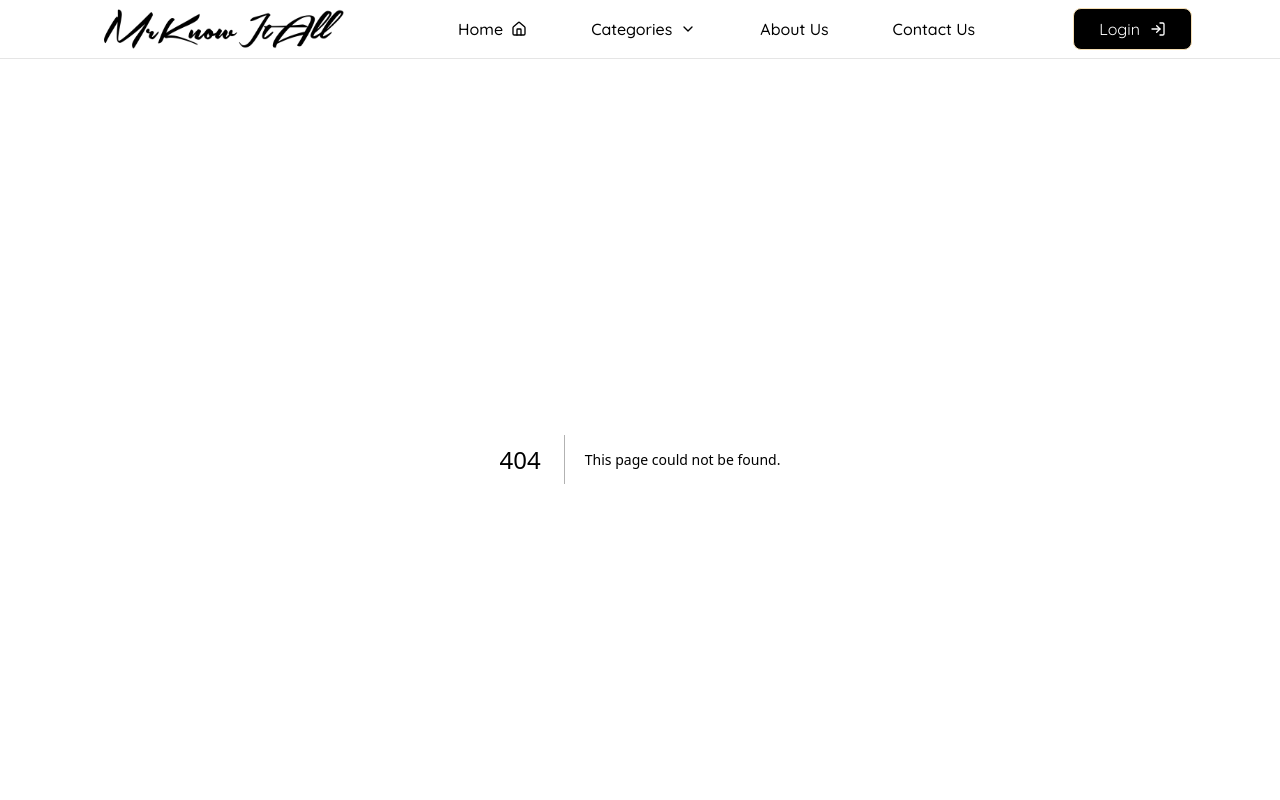
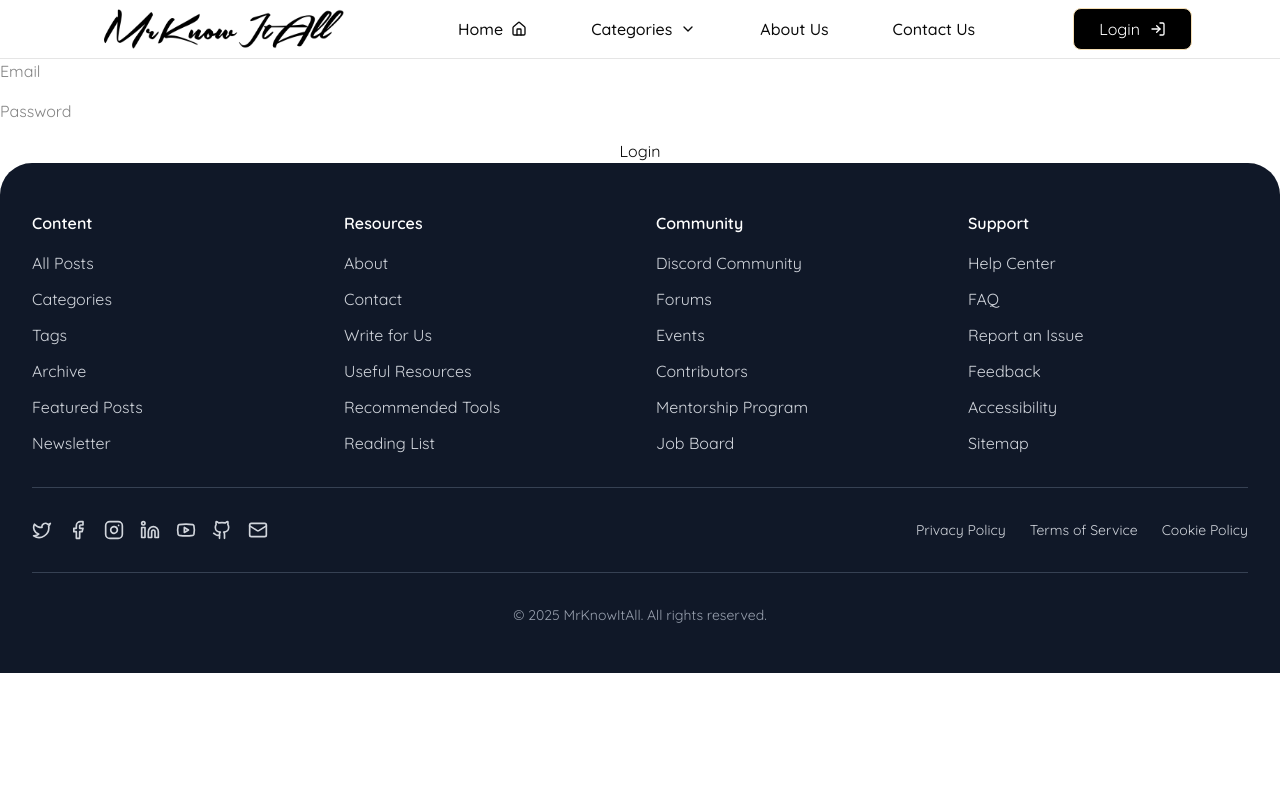
Before and after one commit to byrthokobi/blog-site-nextJS, a Next.js app: page /login in a window 1280 px wide. Before the commit this address had no page. Shown: the top 800 px of the page. Built offline with nearby package versions, Linux system fonts and the light colour scheme.

Commit message:
feat: Adding Comment Section for All Individual Pages

```diff
--- a/src/app/blogs/[category]/[slug]/page.tsx
+++ b/src/app/blogs/[category]/[slug]/page.tsx
@@ -1,4 +1,25 @@
 import Image from "next/image";
+
+
+interface Author {
+    firstName?: string;
+    lastName?: string;
+    avatar?: {
+        url: string;
+    };
+}
+
+
+interface Comment {
+    id: string;
+    content: string;
+    createdAt: string;
+    author?: Author;
+}
+
+interface CommentsResponse {
+    docs: Comment[];
+}
 
 export default async function BlogPostPage({ params }: { params: { category: string; slug: string } }) {
     const { category, slug } = await params;
@@ -16,8 +37,6 @@ export default async function BlogPostPage({ params }: { params: { category: str
     const categoryName = category.toUpperCase();
     const content = post.content?.root?.children?.[0]?.children?.[0]?.text ?? "";
 
-    console.log(post.categories);
-
     const featuredImage = post.featuredImage
         ? `${url}${post.featuredImage.url}`
         : "/placeholder.jpg";
@@ -26,6 +45,24 @@ export default async function BlogPostPage({ params }: { params: { category: str
     const authorAvatar = post.author?.avatar
         ? `${url}${post.author.avatar.url}`
         : "/default-avatar.png";
+
+    const commentsRes = await fetch(
+        `${url}/api/comments?where[post][equals]=${id}`,
+        { cache: "no-store" }
+    );
+    const commentsData: CommentsResponse = await commentsRes.json();
+
+    console.log(commentsData);
+
+    const comments = commentsData.docs.map((c) => ({
+        id: c.id,
+        author: `${c.author?.firstName ?? "Anonymous"} ${c.author?.lastName ?? ""}`.trim(),
+        content: c.content,
+        createdAt: new Date(c.createdAt).toLocaleString(),
+        avatar: c.author?.avatar?.url
+            ? `${url}${c.author.avatar.url}`
+            : "/default-avatar.png",
+    }));
 
     return (
         <article className="max-w-4xl mx-auto p-6">
@@ -67,6 +104,37 @@ export default async function BlogPostPage({ params }: { params: { category: str
                 <span className="px-4 text-gray-500 text-sm">The End</span>
                 <div className="flex-grow border-t border-gray-300"></div>
             </div>
+
+            <div className="max-w-3xl mx-auto p-6">
+                <h3 className="text-2xl font-bold mb-6">Comments ({comments.length})</h3>
+
+                {/* Comment Form */}
+                <div className="mb-8 border-b pb-6">
+                    <textarea
+                        placeholder="Add a comment..."
+                        className="w-full p-3 border border-gray-300 rounded mb-3 focus:outline-none focus:border-gray-600"
+                    />
+                    <button className="px-4 py-2 bg-black text-white rounded hover:bg-gray-800">
+                        Post Comment
+                    </button>
+                </div>
+
+                {/* Comments */}
+                <div className="space-y-6">
+                    {comments.map(comment => (
+                        <div key={comment.id} className="border-b pb-4">
+                            <div className="flex items-center mb-2">
+                                <div className="w-8 h-8 bg-gray-800 rounded-full flex items-center justify-center text-white text-sm mr-3">
+                                    {comment.author.charAt(0)}
+                                </div>
+                                <span className="font-medium">{comment.author}</span>
+                                <span className="text-gray-500 text-sm ml-2">{comment.createdAt}</span>
+                            </div>
+                            <p className="text-gray-800 ml-11">{comment.content}</p>
+                        </div>
+                    ))}
+                </div>
+            </div>
         </article>
     );
 }
--- /dev/null
+++ b/src/app/login/page.tsx
@@ -0,0 +1,55 @@
+// pages/login.tsx (or app/login/page.tsx)
+
+"use client";
+
+import { useState } from "react";
+
+export default function LoginPage() {
+    const [email, setEmail] = useState("");
+    const [password, setPassword] = useState("");
+    const [error, setError] = useState("");
+
+    const handleLogin = async (e: React.FormEvent) => {
+        e.preventDefault();
+
+        try {
+            const res = await fetch(`${process.env.NEXT_PUBLIC_PAYLOAD_URL}/api/auth/login`, {
+                method: "POST",
+                headers: { "Content-Type": "application/json" },
+                body: JSON.stringify({ email, password })
+            });
+
+            if (!res.ok) throw new Error("Invalid credentials");
+
+            const data = await res.json();
+            console.log("Login successful:", data);
+
+            // Save token (localStorage/sessionStorage/cookies)
+            localStorage.setItem("payloadToken", data.token);
+
+        } catch (err: any) {
+            setError(err.message);
+        }
+    };
+
+    return (
+        <form onSubmit={handleLogin} className="flex flex-col gap-4">
+            <input
+                type="email"
+                placeholder="Email"
+                value={email}
+                onChange={(e) => setEmail(e.target.value)}
+                required
+            />
+            <input
+                type="password"
+                placeholder="Password"
+                value={password}
+                onChange={(e) => setPassword(e.target.value)}
+                required
+            />
+            <button type="submit">Login</button>
+            {error && <p className="text-red-500">{error}</p>}
+        </form>
+    );
+}
```
